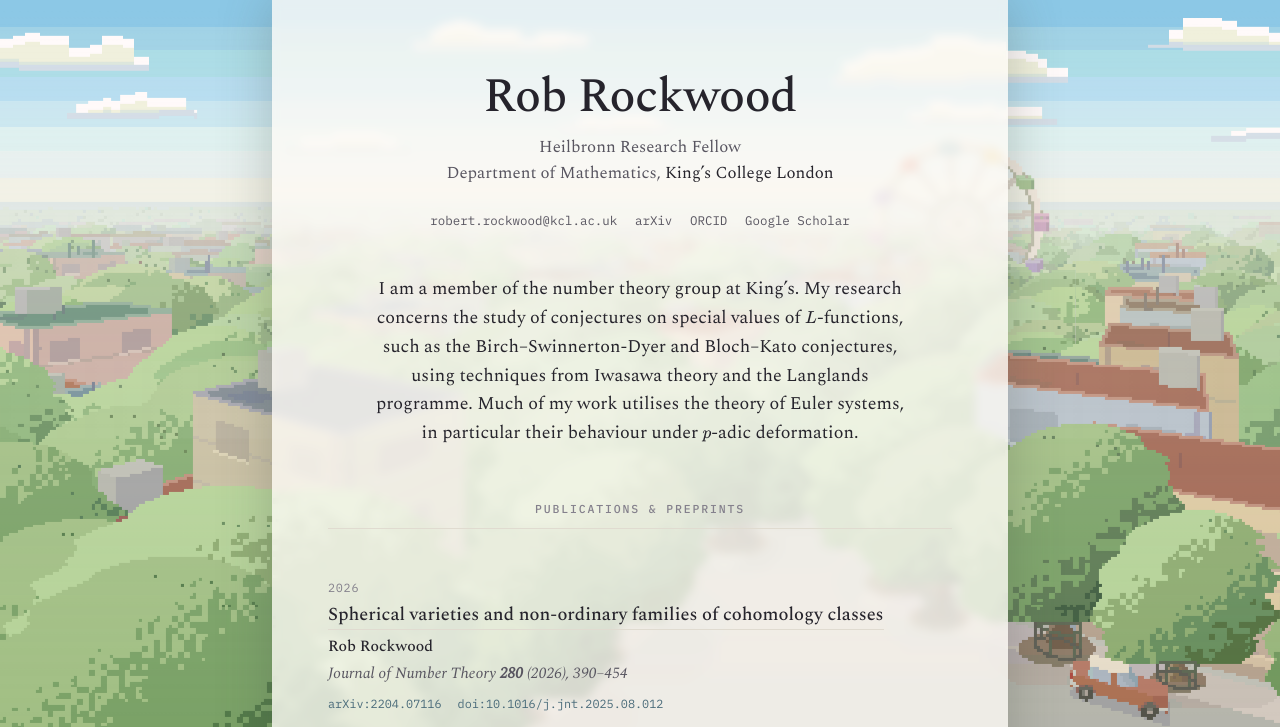
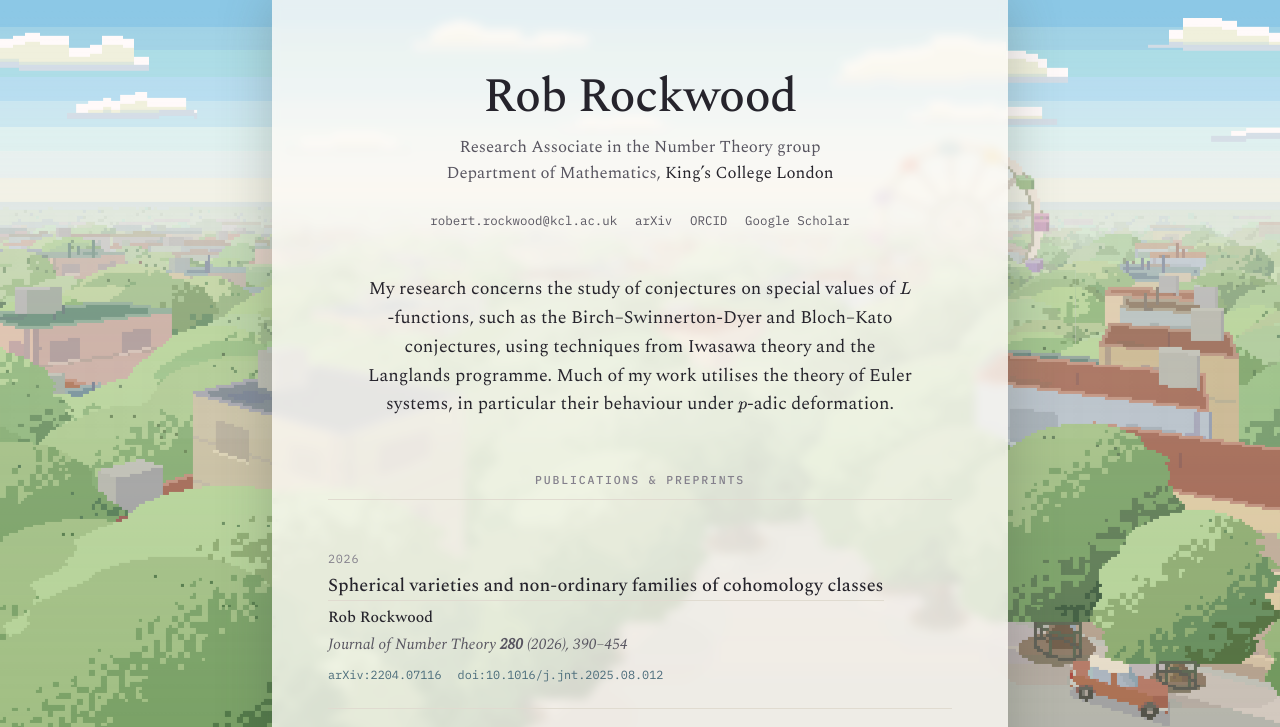
Before and after one commit to RJRockwood/RJRockwood, a plain HTML site: page index.html in a window 1280 px wide. Shown: the top 727 px of the page. Drawn offline with nearby package versions, Linux system fonts and the light colour scheme.

Commit message:
Add files via upload

```diff
--- a/index.html
+++ b/index.html
@@ -4,12 +4,12 @@
 <meta charset="utf-8">
 <meta name="viewport" content="width=device-width, initial-scale=1">
 <title>Rob Rockwood</title>
-<meta name="description" content="Rob Rockwood - Heilbronn Research Fellow, Department of Mathematics, King's College London.">
+<meta name="description" content="Rob Rockwood - Research Associate in the Number Theory group, Department of Mathematics, King's College London.">
 <meta name="theme-color" content="#a9d7ea">
 
 <link rel="preconnect" href="https://fonts.googleapis.com">
 <link rel="preconnect" href="https://fonts.gstatic.com" crossorigin>
-<link href="https://fonts.googleapis.com/css2?family=Spectral:ital,wght@0,300;0,400;0,500;0,600;1,400&family=IBM+Plex+Mono:wght@400;500&display=swap" rel="stylesheet">
+<link href="https://fonts.googleapis.com/css2?family=Spectral:ital,wght@0,300;0,400;0,500;0,600;1,400&amp;family=IBM+Plex+Mono:wght@400;500&amp;display=swap" rel="stylesheet">
 
 <script>window.MathJax={tex:{inlineMath:[['$','$']]},chtml:{scale:0.95}};</script>
 <script async src="https://cdnjs.cloudflare.com/ajax/libs/mathjax/3.2.2/es5/tex-chtml.min.js"></script>
@@ -154,7 +154,7 @@
   <header class="masthead">
     <h1>Rob Rockwood</h1>
     <p class="role">
-      Heilbronn Research Fellow<br>
+      Research Associate in the Number Theory group<br>
       Department of Mathematics, <span class="affil">King&rsquo;s College London</span>
     </p>
     <ul class="contact">
@@ -167,7 +167,7 @@
 
   <section class="statement">
     <p>
-      I am a member of the number theory group at King&rsquo;s. My research concerns
+      My research concerns
       the study of conjectures on special values of $L$-functions, such as the
       Birch&ndash;Swinnerton-Dyer and Bloch&ndash;Kato conjectures, using techniques
       from Iwasawa theory and the Langlands programme. Much of my work utilises the
```
